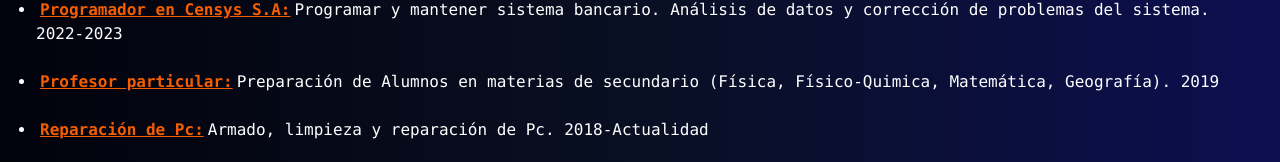
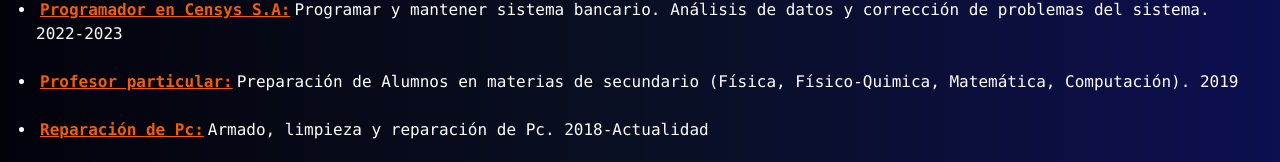
Before and after one commit to JISayago/portfolio, a React (Create React App) app: page / in a window 1280 px wide. Both pictures are taken after a click on the item "Trabajos". Shown: the part 421-583 px from the top of the page. Built offline with nearby package versions, Linux system fonts and the light colour scheme.

Commit message:
Textos modificados

```diff
--- a/src/pages/sub-pages/Trabajos.js
+++ b/src/pages/sub-pages/Trabajos.js
@@ -9,7 +9,7 @@
     <ul className='list-disc p-4 text-white font-mono text-md w-110'>
         <li className='m-1 mb-6'><label className='m-1 text-decoration-line: underline font-bold text-base text-dark-orange'>Programador Freelance:</label><label className='text-base'>Programación Freelance. 2023-Actualidad</label></li>
         <li className='m-1 mb-6'><label className='m-1 text-decoration-line: underline font-bold text-base text-dark-orange'>Programador en Censys S.A:</label><label className='text-base'>Programar y mantener sistema bancario. Análisis de datos y corrección de problemas del sistema. 2022-2023</label></li>
-        <li className='m-1 mb-6'><label className='m-1 text-decoration-line: underline font-bold text-base text-dark-orange'>Profesor particular:</label><label className='text-base'>Preparación de Alumnos en materias de secundario (Física, Físico-Quimica, Matemática, Geografía). 2019</label></li>
+        <li className='m-1 mb-6'><label className='m-1 text-decoration-line: underline font-bold text-base text-dark-orange'>Profesor particular:</label><label className='text-base'>Preparación de Alumnos en materias de secundario (Física, Físico-Quimica, Matemática, Computación). 2019</label></li>
         <li className='m-1 mb-6'><label className='m-1 text-decoration-line: underline font-bold text-base text-dark-orange'>Reparación de Pc:</label><label className='text-base'>Armado, limpieza y reparación de Pc. 2018-Actualidad</label></li>
     </ul>
     </div>
```
